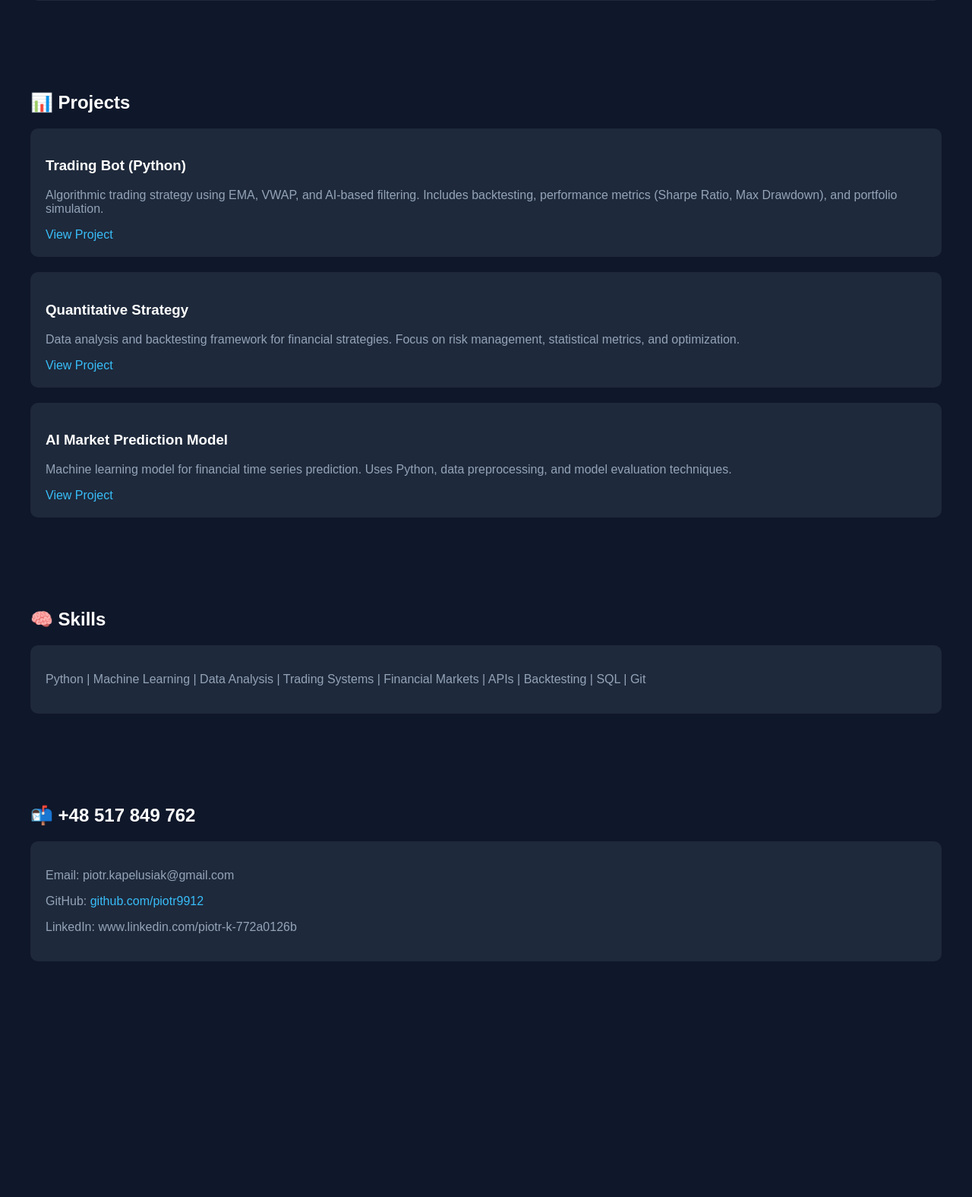
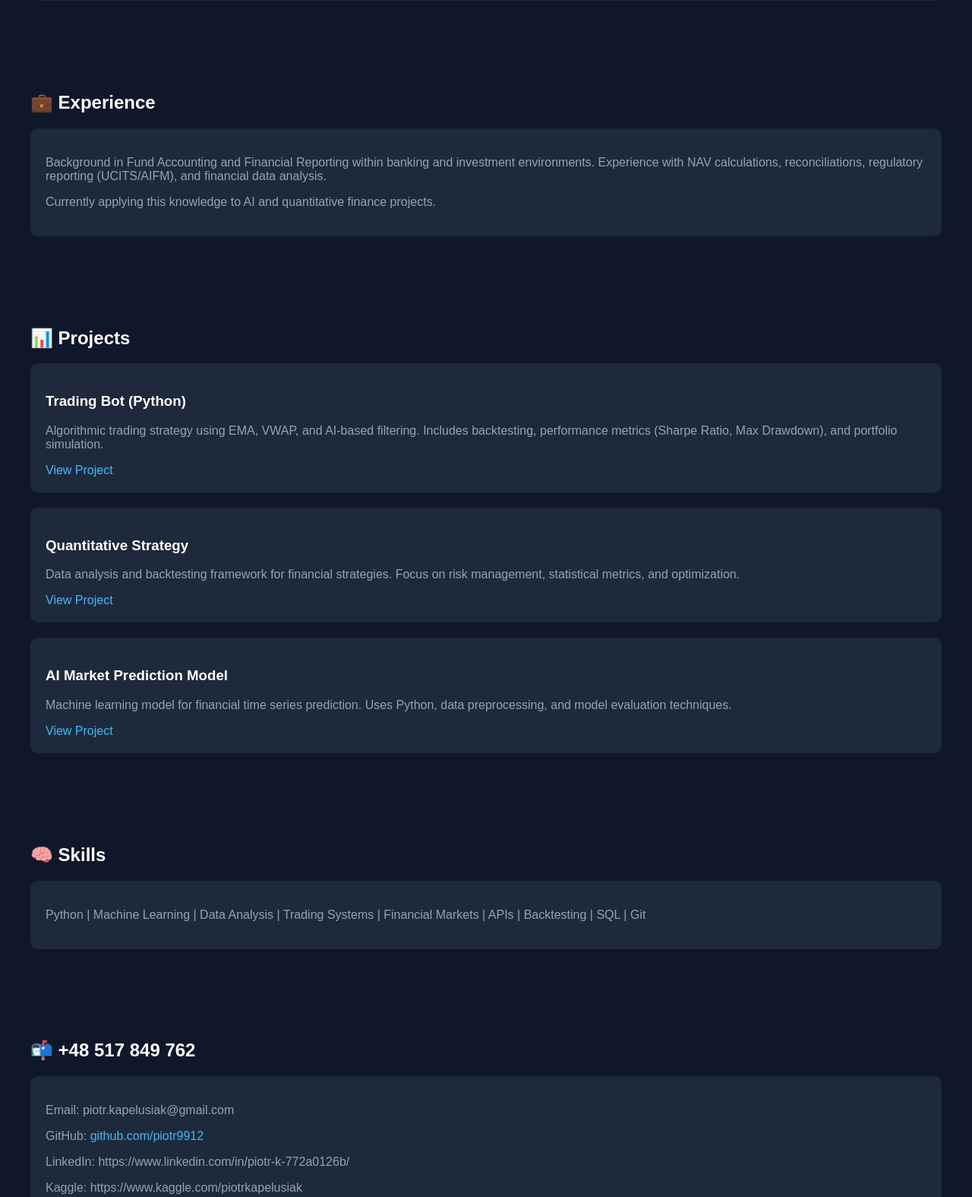
Before and after one commit to piotr9912/piotrkapelusiak.github.io, a plain HTML site: page index.html in a window 1280 px wide. Shown: the part 440-2015 px from the top of the page at 76% size. Before the commit the page ends 1765 px from the top, so only its background shows below. Drawn offline with Linux system fonts and the light colour scheme.

Commit message:
Update experience and project sections in index.html

```diff
--- a/index.html
+++ b/index.html
@@ -64,6 +64,20 @@
 </section>
 
 <section>
+    <h2>💼 Experience</h2>
+    <div class="card">
+        <p>
+        Background in Fund Accounting and Financial Reporting within banking and investment environments.
+        Experience with NAV calculations, reconciliations, regulatory reporting (UCITS/AIFM),
+        and financial data analysis.
+        </p>
+        <p>
+        Currently applying this knowledge to AI and quantitative finance projects.
+        </p>
+    </div>
+</section>
+
+<section>
     <h2>📊 Projects</h2>
 
     <div class="card">
@@ -73,7 +87,7 @@
         Includes backtesting, performance metrics (Sharpe Ratio, Max Drawdown),
         and portfolio simulation.
         </p>
-        <a href="#">View Project</a>
+        <a href="https://github.com/piotr9912/quant-trading-bot">View Project</a>
     </div>
 
     <div class="card">
@@ -82,7 +96,7 @@
     Data analysis and backtesting framework for financial strategies.
     Focus on risk management, statistical metrics, and optimization.
     </p>
-        <a href="#">View Project</a>
+    <a href="https://www.kaggle.com/piotrkapelusiak" target="_blank">View Project</a>
 </div>
 
 <div class="card">
@@ -91,7 +105,7 @@
     Machine learning model for financial time series prediction.
     Uses Python, data preprocessing, and model evaluation techniques.
     </p>
-        <a href="#">View Project</a>
+    <a href="https://www.kaggle.com/piotrkapelusiak" target="_blank">View Project</a>
 </div>
 
 </section>
@@ -111,7 +125,8 @@
     <div class="card">
         <p>Email: piotr.kapelusiak@gmail.com</p>
         <p>GitHub: <a href="https://github.com/piotr9912">github.com/piotr9912</a></p>
-        <p>LinkedIn: www.linkedin.com/piotr-k-772a0126b </p>
+        <p>LinkedIn: https://www.linkedin.com/in/piotr-k-772a0126b/ </p>
+        <p>Kaggle: https://www.kaggle.com/piotrkapelusiak </p>
     </div>
 </section>
 
```
Lines whose indentation alone changed are shown as unchanged.
